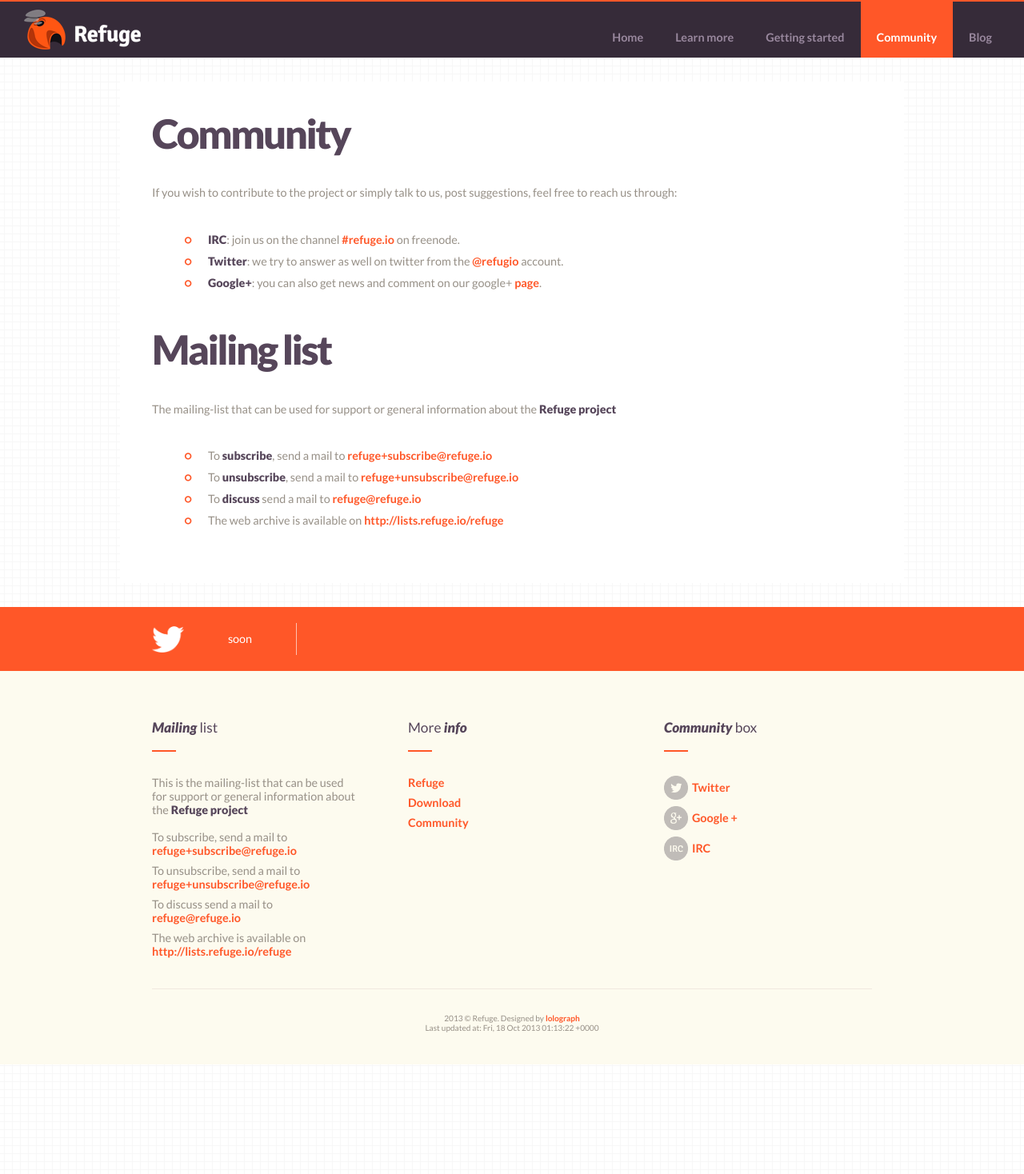
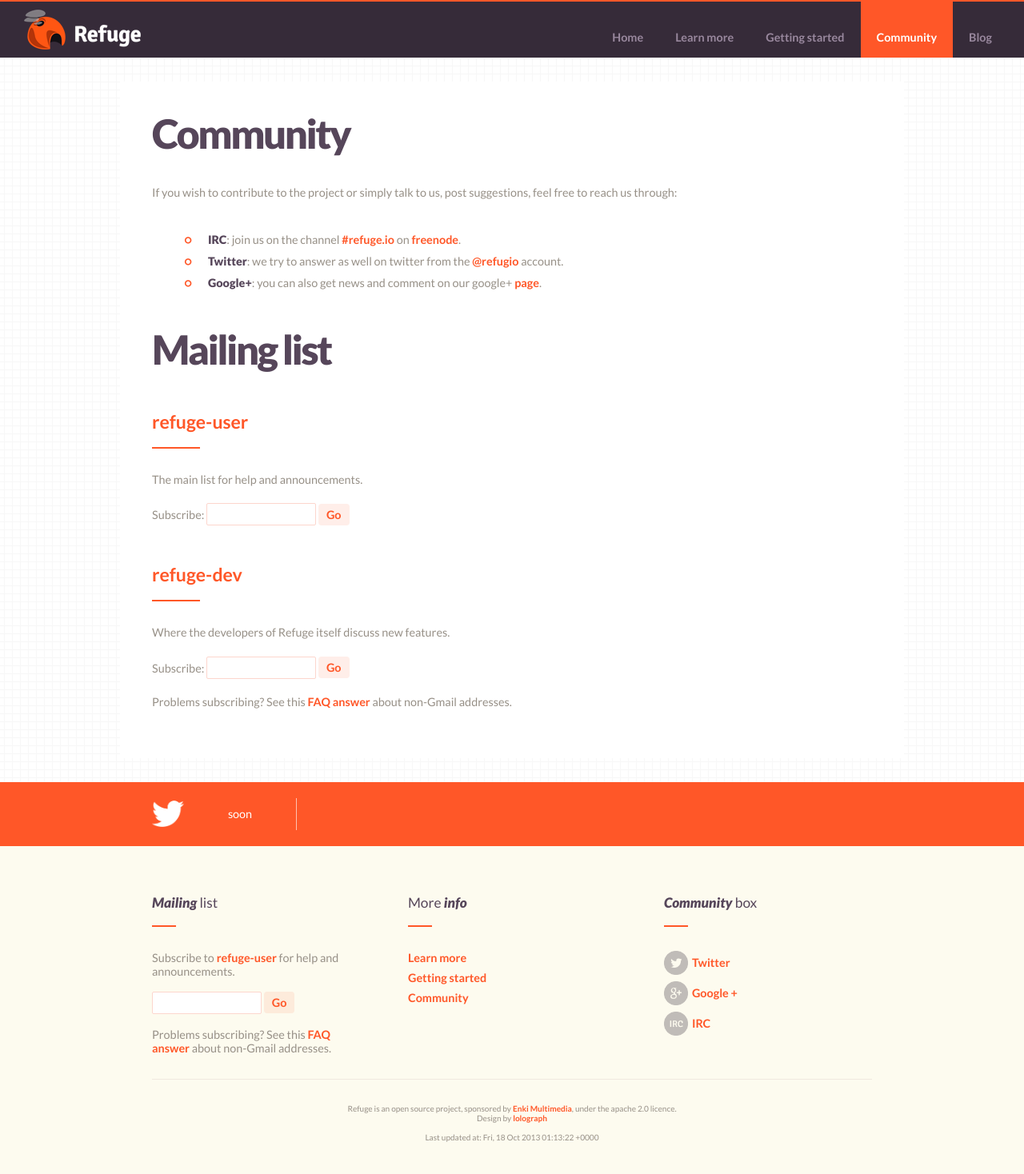
Before and after one commit to refuge/refuge.io, a Jekyll site: the page built from community/index.html, in a window 1280 px wide. Shown: the whole page at 80% size. Built offline with Jekyll 4.4.1, drawn with Linux system fonts in a browser that asks for light colours; nearby versions of some CDN libraries; before the commit the page ends 1331 px from its top, so only the background shows below that.

Commit message:
fix footer and community page

```diff
--- a/_includes/footer.html
+++ b/_includes/footer.html
@@ -11,28 +11,24 @@
     <div class="one-third">
       <article>
         <h2><span>Mailing</span> list</h2>
-                        <p>This is the mailing-list that can be used for support or
-            general information about the <strong>Refuge
-              project</strong></p><br />
+        <p>Subscribe to <a
+          href="http://groups.google.com/group/refuge-user">refuge-user</a></strong> for help and announcements.</p>
+      <br>
+      <form action="http://groups.google.com/group/refuge-user/boxsubscribe">
+        <p><input type="text" name="email" size="15" /> <input type="submit" value="Go" /></p>
+      </form>
 
-            <ul>
-              <li>To subscribe, send a mail to <a
-              href="mailto:refuge+subscribe@refuge.io">refuge+subscribe@refuge.io</a></li>
-            <li>To unsubscribe, send a mail to <a
-              href="mailto:refuge+unsubscribe@refuge.io">refuge+unsubscribe@refuge.io</a><//li>
-            <li>To discuss send a mail to <a
-              href="mailto:refuge@refuge.io">refuge@refuge.io</a></li>
-            <li>The web archive is available on <a
-              href="http://lists.refuge.io/refuge">http://lists.refuge.io/refuge</a></li>
-            </ul>
+      <br>
+      <p>Problems subscribing? See this <a href="http://groups.google.com/support/bin/answer.py?answer=19870">FAQ answer</a> about non-Gmail addresses.</p>
+
 
     </div>
     <div class="one-third">
       <article>
         <h2>More <span>info</span></h2>
         <ul>
-                                <li><a href="/details">Refuge</a></li>
-                                <li><a href="/download">Download</a></li>
+          <li><a href="/learnmore">Learn more</a></li>
+          <li><a href="/gettingstarted">Getting started</a></li>
           <li><a href="/community">Community</a></li>
         </ul>
       </article>
@@ -43,13 +39,18 @@
         <ul>
           <li><a href="https://twitter.com/refugeio" class="link-twitter-account"><span></span>Twitter</a></li>
           <li><a href="https://plus.google.com/115744169275315366494/posts" class="link-gplus-account"><span></span>Google +</a></li>
-                                <li><a href="irc://irc.freenode.net/refuge.io" class="link-irc-account"><span></span>IRC</a></li>
+          <li><a
+            href="http://webchat.freenode.net/?channels=refuge.io"
+            class="link-irc-account"><span></span>IRC</a></li>
         </ul>
       </article>
     </div>
     <div class="whole">
-                        <span class="copyrights">2013 © Refuge. Designed by <a href="http://www.lolograph.com" target="_blank">lolograph</a>
-                        <br />Last updated at: {{ site.time | date_to_rfc822 }}</span>
+      <span class="copyrights">Refuge is an open source project, sponsored by <a
+          href="http://enki-multimedia.org">Enki Multimedia</a>, under
+        the apache 2.0 licence.<br> Design by <a
+          href="http://www.lolograph.com"
+          target="_blank">lolograph</a><br><br>Last updated at: {{ site.time | date_to_rfc822 }}</span>
     </div>
   </div>
 </footer>
--- a/community/index.html
+++ b/community/index.html
@@ -10,26 +10,34 @@ title: Community
           <h2>Community</h2>
           <p>If you wish to contribute to the project or simply talk to us, post suggestions, feel free to reach us through:
           <ul>
-                                        <li><strong>IRC</strong>: join us on the channel <a href="irc://irc.freenode.net/refuge.io">#refuge.io</a> on freenode.</li>
+            <li><strong>IRC</strong>: join us on the channel <a
+              href="http://webchat.freenode.net/?channels=refuge.io">#refuge.io</a> on
+            <a href="http://freenode.net/">freenode</a>.</li>
             <li><strong>Twitter</strong>: we try to answer as well on twitter from the <a href="https://twitter.com/refugeio">@refugio</a> account.</li>
             <li><strong>Google+</strong>: you can also get news and comment on our google+ <a href="https://plus.google.com/115744169275315366494/posts">page</a>.</li>
           </ul></p>
 
           <h2 id="ml">Mailing list</h2>
-                        <p>The mailing-list that can be used for support or
-            general information about the <strong>Refuge
-              project</strong></p>
 
-            <ul>
-              <li>To <strong>subscribe</strong>, send a mail to <a
-              href="mailto:refuge+subscribe@refuge.io">refuge+subscribe@refuge.io</a></li>
-            <li>To <strong>unsubscribe</strong>, send a mail to <a
-              href="mailto:refuge+unsubscribe@refuge.io">refuge+unsubscribe@refuge.io</a><//li>
-            <li>To <strong>discuss</strong> send a mail to <a
-              href="mailto:refuge@refuge.io">refuge@refuge.io</a></li>
-            <li>The web archive is available on <a
-              href="http://lists.refuge.io/refuge">http://lists.refuge.io/refuge</a></li>
-            </ul>
+          <h3><a
+              href="http://groups.google.com/group/refuge-user">refuge-user</a></h3>
+          <p>The main list for help and announcements.</p>
+
+          <form action="http://groups.google.com/group/refuge-user/boxsubscribe">
+            <p>Subscribe: <input type="text" name="email" size="15" /> <input type="submit" value="Go" /></p>
+          </form>
+
+          <br>
+          <h3><a
+              href="http://groups.google.com/group/refuge-dev">refuge-dev</a></h3>
+
+          <p>Where the developers of Refuge itself discuss new features.</p>
+
+          <form action="http://groups.google.com/group/refuge-dev/boxsubscribe">
+            <p>Subscribe: <input type="text" name="email" size="15" /> <input type="submit" value="Go" /></p>
+          </form>
+
+          <p>Problems subscribing? See this <a href="http://groups.google.com/support/bin/answer.py?answer=19870">FAQ answer</a> about non-Gmail addresses.</p>
 
         </div>
       </div>
```
Lines whose indentation alone changed are shown as unchanged.
